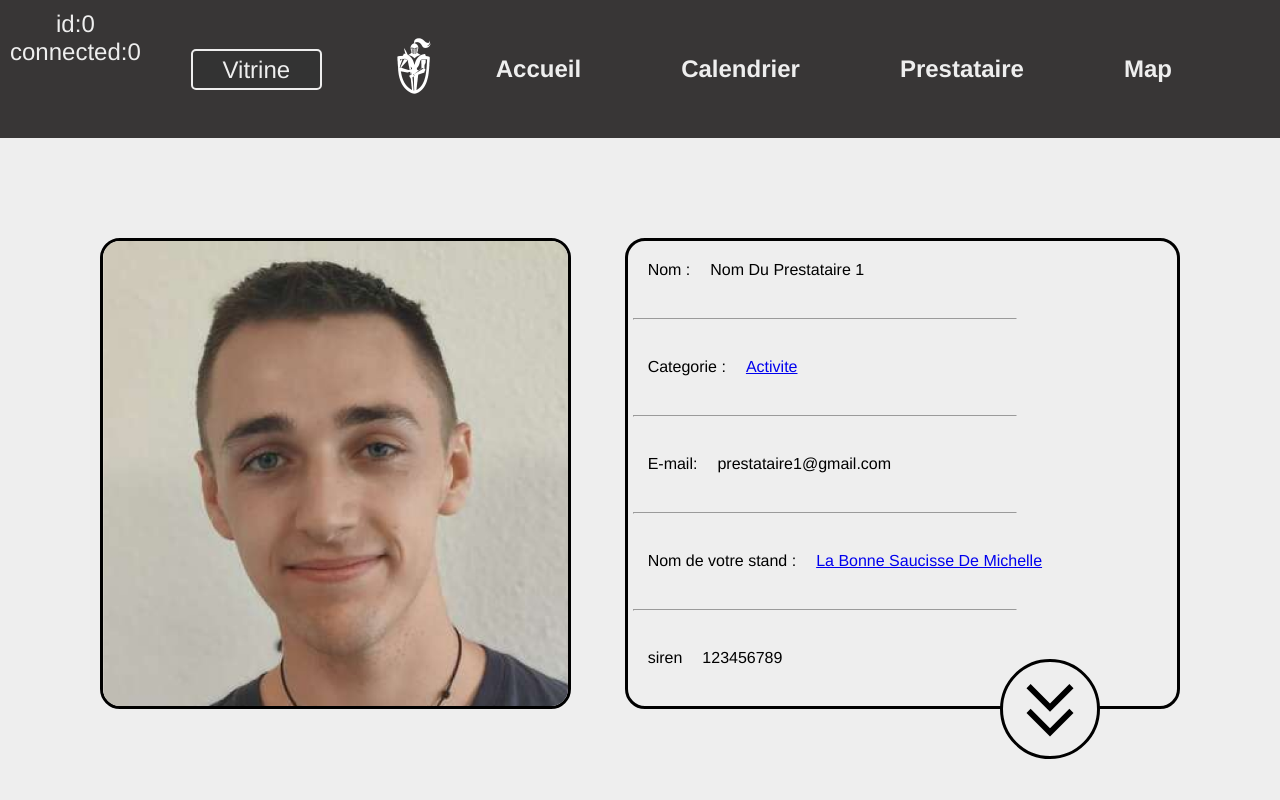
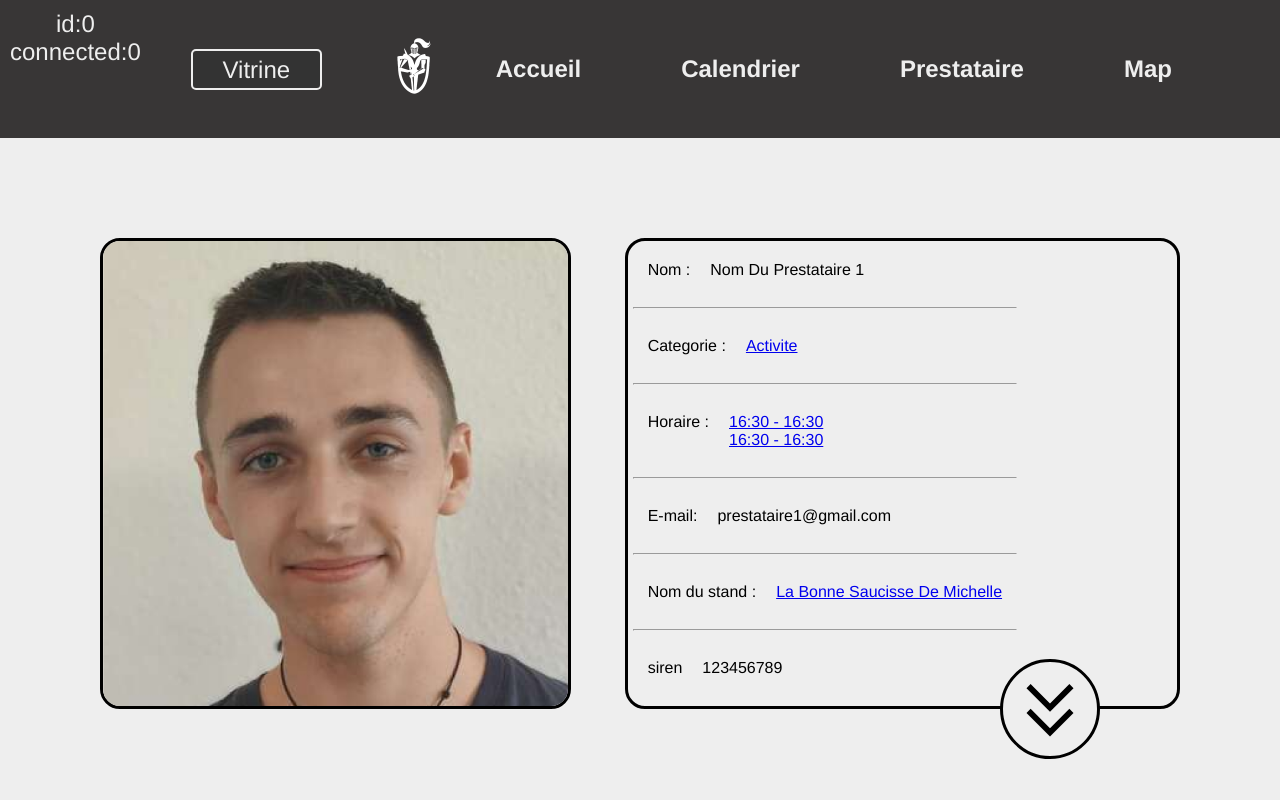
Before and after one commit to ThomasG1raud/saes3_vue, a Vue app: page /prestataire/1 in a window 1280 px wide. Shown: the top 800 px of the page. Built offline with nearby package versions, Linux system fonts and the light colour scheme; the HTML template or start-up script is replaced by a standard one.

Commit message:
add horaire and link in the PrestataireProfilView.vue

```diff
--- a/src/views/prestataire/PrestataireProfilView.vue
+++ b/src/views/prestataire/PrestataireProfilView.vue
@@ -25,6 +25,16 @@
 
         <hr>
 
+        <div class="partie" v-if="curentHoraire.length">
+          <p> Horaire : </p>
+          <router-link to="/calendrier">
+            <p v-for="(horaire, index) in curentHoraire" :key="index">
+              {{ horaire.start.substr(11, 5) }} - {{ horaire.end.substr(11, 5) }}
+            </p>
+          </router-link>
+        </div>
+        <hr v-if="curentHoraire.length">
+
         <div class="partie">
           <p> E-mail:</p>
           <p> {{ curentPrestataire.email }} </p>
@@ -33,7 +43,7 @@
         <hr>
 
         <div class="partie">
-          <p> Nom de votre stand : </p>
+          <p> Nom du stand : </p>
           <p class="text-capitalize">
             <router-link :to="'/map/'+curentPrestataire.idStand">
               {{ curentPrestataire.nomStand }}
@@ -71,9 +81,12 @@ export default {
     bool:false
   }),
   computed :{
-    ...mapGetters(["getInfoPrestataire"]),
+    ...mapGetters(["getInfoPrestataire", "getHoraireByIdPrestataire"]),
     curentPrestataire() {
       return this.getInfoPrestataire(this.idPrestataire)
+    },
+    curentHoraire() {
+      return this.getHoraireByIdPrestataire(this.idPrestataire)
     }
   }
 }
```
